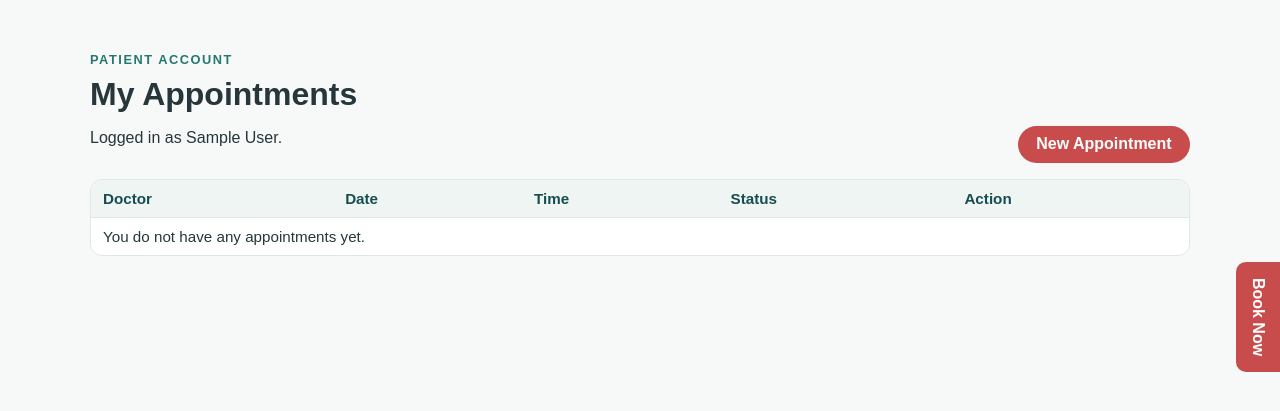
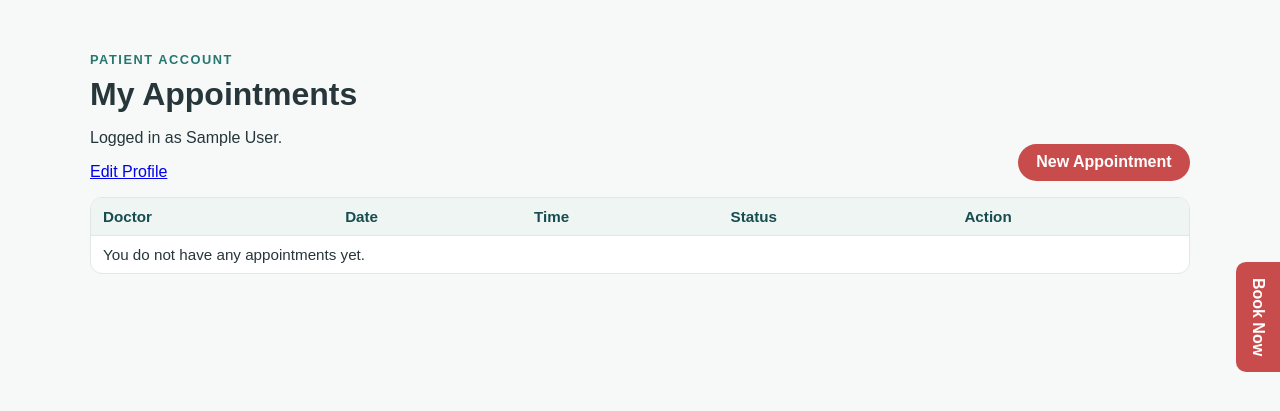
Before and after one commit to 8holic/IE4727-Group-Project, a PHP site: page /my_appointments.php in a window 1280 px wide. Shown: the part 83-494 px from the top of the page. Run offline with PHP 8.4, Linux system fonts and the light colour scheme; the visitor is signed in with stand-in values (Sample User, id 1); data that the repository does not hold is empty.

Commit message:
changed edit

```diff
--- a/basic_version/my_appointments.php
+++ b/basic_version/my_appointments.php
@@ -46,6 +46,9 @@ $message = get_str('message');
         <p class="eyebrow">PATIENT ACCOUNT</p>
         <h1>My Appointments</h1>
         <p>Logged in as <?= h($_SESSION['user_name']) ?>.</p>
+        <a class="edit-profile-btn" href="edit_profile.php">
+          Edit Profile
+        </a>
       </div>
       <a class="book-now" href="booking.php">New Appointment</a>
     </div>
```
